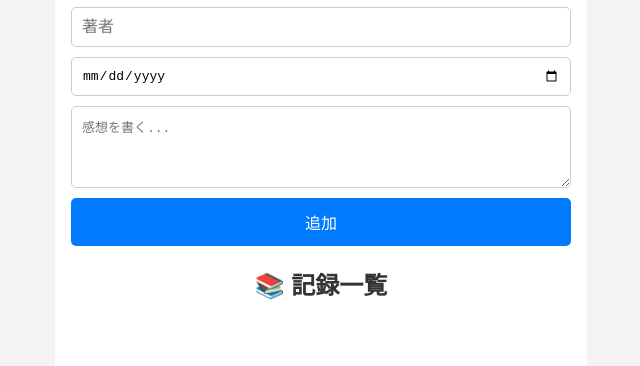
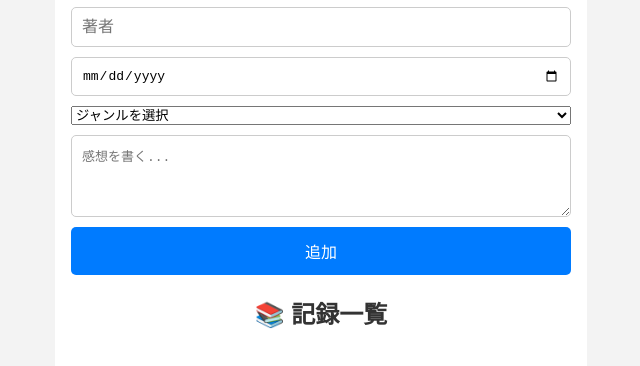
Before and after one commit to sou81821/book-log, a plain HTML site: page index.html in a window 1280 px wide. Shown: the part 148-514 px from the top of the page, without its empty margins (319-959 px from the left). Drawn offline with Linux system fonts and the light colour scheme.

Commit message:
Update index.html

```diff
--- a/index.html
+++ b/index.html
@@ -10,10 +10,22 @@
   <div class="container">
     <h1>📘 読書記録</h1>
 
+    <!-- 📌 フォーム内に追加 -->
     <form id="bookForm">
       <input type="text" id="title" placeholder="タイトル" required>
       <input type="text" id="author" placeholder="著者" required>
       <input type="date" id="date" required>
+
+      <!-- 📌 ジャンル選択 -->
+      <select id="genre" required>
+        <option value="">ジャンルを選択</option>
+        <option value="小説">小説</option>
+        <option value="ビジネス">ビジネス</option>
+        <option value="自己啓発">自己啓発</option>
+        <option value="エッセイ">エッセイ</option>
+        <option value="その他">その他</option>
+      </select>
+
       <textarea id="notes" placeholder="感想を書く..." rows="4"></textarea>
       <button type="submit">追加</button>
     </form>
```
